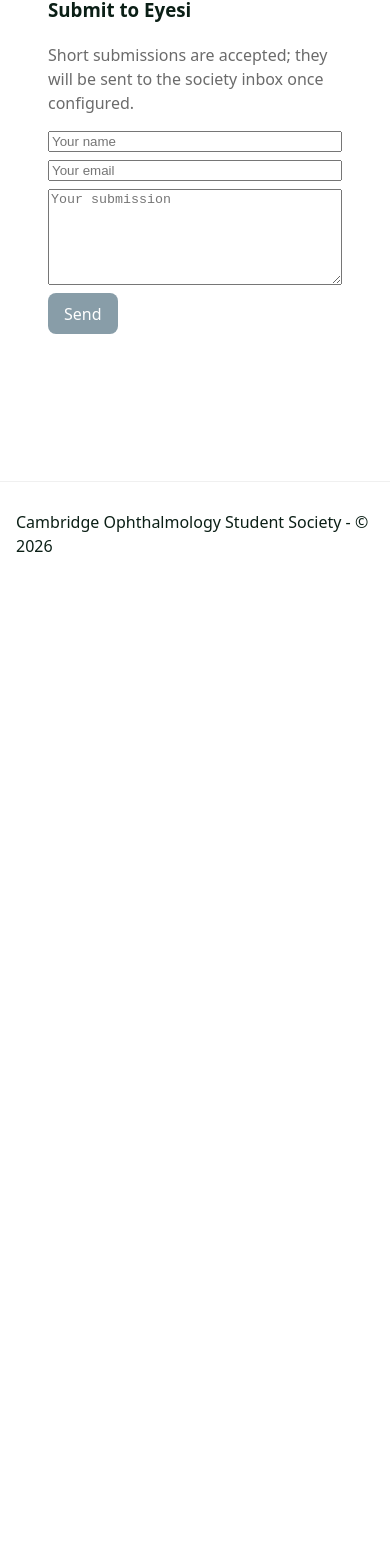
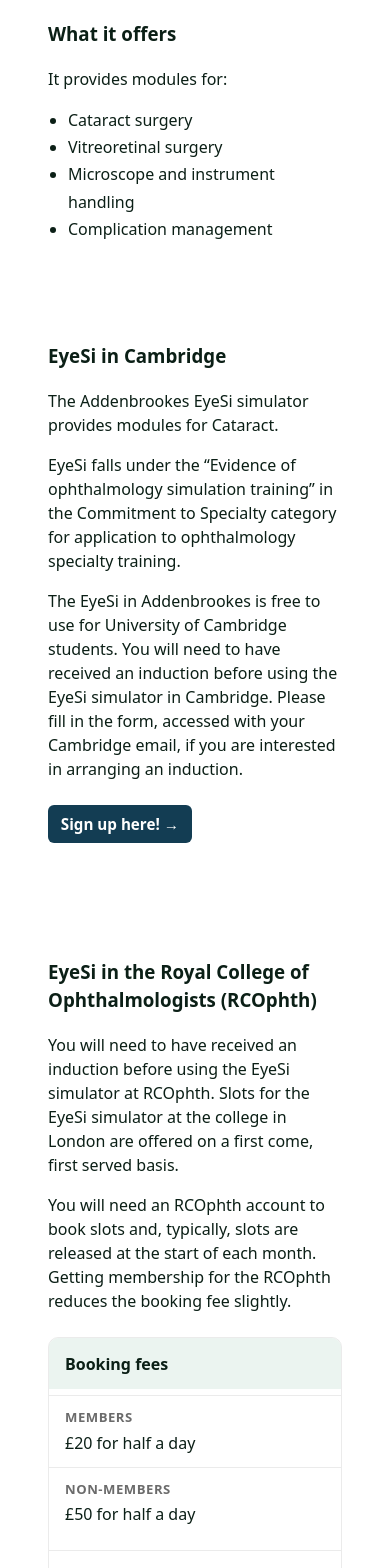
Before and after one commit to yat2k/coss-website, a React (Vite) app: page /resources/eyesi in a window 390 px wide. Shown: the part 375-1943 px from the top of the page. Before the commit the page ends 961 px from the top, so only its background shows below. Built offline with nearby package versions, Linux system fonts and the light colour scheme.

Commit message:
added the new content for Eyesi page and fixed mobile responsiveness for duke elder page

```diff
--- a/src/pages/DukeElder/DukeElder.css
+++ b/src/pages/DukeElder/DukeElder.css
@@ -2,6 +2,7 @@
   display: grid;
   grid-template-columns: 1fr 340px;
   gap: 1rem;
+  align-items: start;
 }
 
 .dukeElder-resource-list {
@@ -42,5 +43,18 @@
 @media (max-width: 768px) {
   .dukeElder-container {
     grid-template-columns: 1fr;
+    gap: 1rem;
+  }
+
+  .dukeElder-quiz {
+    order: -1;
+  }
+
+  .dukeElder-quiz .daily-quiz {
+    margin-top: 0;
+  }
+
+  .dukeElder-content {
+    min-width: 0;
   }
 }
--- a/src/pages/DukeElder/DukeElder.jsx
+++ b/src/pages/DukeElder/DukeElder.jsx
@@ -3,8 +3,8 @@
 
 export default function DukeElder() {
   return (
-    <section className="container" style={{ display: 'grid', gridTemplateColumns: '1fr 340px', gap: '1rem' }}>
-      <div>
+    <section className="container dukeElder-container">
+      <div className="dukeElder-content">
         <h2>Duke Elder Resources</h2>
 
         <article className="card">
@@ -29,7 +29,7 @@
         </article>
       </div>
 
-      <aside>
+      <aside className="dukeElder-quiz">
         <DailyQuiz />
       </aside>
     </section>
--- a/src/pages/Eyesi/Eyesi.css
+++ b/src/pages/Eyesi/Eyesi.css
@@ -1,29 +1,79 @@
-.eyesi-form {
+.eyesi-content {
   display: grid;
-  gap: 0.5rem;
+  gap: 1rem;
 }
 
-.eyesi-actions {
-  display: flex;
-  gap: 0.5rem;
-  align-items: center;
-  flex-wrap: wrap;
+.eyesi-list {
+  margin: 0.75rem 0 0;
+  padding-left: 1.25rem;
+  line-height: 1.7;
 }
 
-.eyesi-submit {
-  background: var(--brand-green);
-  color: #fff;
-  border: none;
-  padding: 0.6rem 1rem;
-  border-radius: 8px;
-  cursor: pointer;
+.eyesi-cta {
+  margin-top: 1.5rem;
 }
 
-.eyesi-submit:hover:not(:disabled) {
-  background: var(--brand-green-dark);
+.eyesi-fees {
+  margin: 1.5rem 0;
+  border: 1px solid rgba(0, 0, 0, 0.08);
+  border-radius: 10px;
+  overflow: hidden;
 }
 
-.eyesi-submit:disabled {
-  opacity: 0.5;
-  cursor: not-allowed;
+.eyesi-fees-header {
+  padding: 0.85rem 1rem;
+  background: rgba(0, 120, 70, 0.08);
+  font-weight: 700;
 }
+
+.eyesi-fees-grid {
+  display: grid;
+  grid-template-columns: repeat(2, minmax(0, 1fr));
+}
+
+.eyesi-fees-grid div {
+  padding: 0.9rem 1rem;
+  border-top: 1px solid rgba(0, 0, 0, 0.08);
+}
+
+.eyesi-fees-grid div + div {
+  border-left: 1px solid rgba(0, 0, 0, 0.08);
+}
+
+.eyesi-fees-grid--header div {
+  font-weight: 600;
+  background: rgba(0, 0, 0, 0.02);
+}
+
+@media (max-width: 640px) {
+  .eyesi-fees-grid--header {
+    display: none;
+  }
+
+  .eyesi-fees-grid {
+    grid-template-columns: 1fr;
+  }
+
+  .eyesi-fees-grid:not(.eyesi-fees-grid--header) {
+    padding: 0.35rem 0;
+  }
+
+  .eyesi-fees-grid div {
+    display: grid;
+    gap: 0.2rem;
+    padding: 0.75rem 1rem;
+  }
+
+  .eyesi-fees-grid div::before {
+    content: attr(data-label);
+    font-size: 0.82rem;
+    font-weight: 700;
+    color: var(--muted);
+    text-transform: uppercase;
+    letter-spacing: 0.04em;
+  }
+
+  .eyesi-fees-grid div + div {
+    border-left: none;
+  }
+}
--- a/src/pages/Eyesi/Eyesi.jsx
+++ b/src/pages/Eyesi/Eyesi.jsx
@@ -1,50 +1,93 @@
-import { useState } from 'react'
 import './Eyesi.css'
 
 export default function Eyesi() {
-  const [name, setName] = useState('')
-  const [email, setEmail] = useState('')
-  const [content, setContent] = useState('')
-  const [status, setStatus] = useState(null)
-
-  async function handleSubmit(e) {
-    e.preventDefault()
-    setStatus('sending')
-    try {
-      // currently no server endpoint; attempt to POST to placeholder
-      await fetch('/api/eyesi-submission', {
-        method: 'POST',
-        headers: { 'Content-Type': 'application/json' },
-        body: JSON.stringify({ name, email, content }),
-      })
-      setStatus('sent')
-    } catch (err) {
-      console.warn('Submission failed; falling back to mailto', err)
-      setStatus('failed')
-    }
-  }
-
   return (
     <section className="container">
       <h2>Eyesi</h2>
-      <p>Eyesi submissions and information. Submit observations or short articles to the society.</p>
+      <p>
+        The EyeSi Surgical Simulator (VRmagic) is a virtual reality training platform used
+        worldwide to teach and assess intraocular surgery.
+      </p>
 
-      <div style={{ display: 'grid', gap: '1rem' }}>
+      <div className="eyesi-content">
         <article className="card">
-          <h3>Submit to Eyesi</h3>
-          <p style={{ color: 'var(--muted)' }}>Short submissions are accepted; they will be sent to the society inbox once configured.</p>
+          <h3>What it offers</h3>
+          <p>It provides modules for:</p>
+          <ul className="eyesi-list">
+            <li>Cataract surgery</li>
+            <li>Vitreoretinal surgery</li>
+            <li>Microscope and instrument handling</li>
+            <li>Complication management</li>
+          </ul>
+        </article>
 
-          <form onSubmit={handleSubmit} className="eyesi-form">
-            <input placeholder="Your name" value={name} onChange={(e) => setName(e.target.value)} />
-            <input placeholder="Your email" value={email} onChange={(e) => setEmail(e.target.value)} />
-            <textarea placeholder="Your submission" value={content} onChange={(e) => setContent(e.target.value)} rows={6} />
-            <div className="eyesi-actions">
-              <button className="eyesi-submit" type="submit" disabled={!content || !name}>Send</button>
-              {status === 'sending' && <span>Sending...</span>}
-              {status === 'sent' && <span style={{ color: 'green' }}>Sent - thank you!</span>}
-              {status === 'failed' && <span style={{ color: 'crimson' }}>Failed to send. Please email the society directly.</span>}
+        <article className="card">
+          <h3>EyeSi in Cambridge</h3>
+          <p>The Addenbrookes EyeSi simulator provides modules for Cataract.</p>
+          <p>
+            EyeSi falls under the &ldquo;Evidence of ophthalmology simulation training&rdquo;
+            {' '}in the Commitment to Specialty category for application to ophthalmology
+            specialty training.
+          </p>
+          <p>
+            The EyeSi in Addenbrookes is free to use for University of Cambridge students.
+            You will need to have received an induction before using the EyeSi simulator in
+            Cambridge. Please fill in the form, accessed with your Cambridge email, if you
+            are interested in arranging an induction.
+          </p>
+
+          <div className="eyesi-cta">
+            <a
+              href="https://forms.gle/wkmnGkKTZBX3SuNG7"
+              target="_blank"
+              rel="noreferrer"
+              className="cta-link"
+            >
+              Sign up here! &rarr;
+            </a>
+          </div>
+        </article>
+
+        <article className="card">
+          <h3>EyeSi in the Royal College of Ophthalmologists (RCOphth)</h3>
+          <p>
+            You will need to have received an induction before using the EyeSi simulator at
+            RCOphth. Slots for the EyeSi simulator at the college in London are offered on a
+            first come, first served basis.
+          </p>
+          <p>
+            You will need an RCOphth account to book slots and, typically, slots are released
+            at the start of each month. Getting membership for the RCOphth reduces the booking
+            fee slightly.
+          </p>
+
+          <div className="eyesi-fees">
+            <div className="eyesi-fees-header">Booking fees</div>
+            <div className="eyesi-fees-grid eyesi-fees-grid--header">
+              <div>Members</div>
+              <div>Non-members</div>
             </div>
-          </form>
+            <div className="eyesi-fees-grid">
+              <div data-label="Members">£20 for half a day</div>
+              <div data-label="Non-members">£50 for half a day</div>
+            </div>
+            <div className="eyesi-fees-grid">
+              <div data-label="Members">£40 for a full day</div>
+              <div data-label="Non-members">£75 for a full day</div>
+            </div>
+          </div>
+
+          <p>
+            Find more information on the RCOphth website{' '}
+            <a
+              href="https://ihub.rcophth.ac.uk/RCO/RCO/Simulator_Booking.aspx?hkey=0d179126-af22-499d-a64f-9a7cafee8289"
+              target="_blank"
+              rel="noreferrer"
+            >
+              here
+            </a>
+            .
+          </p>
         </article>
       </div>
     </section>
```
